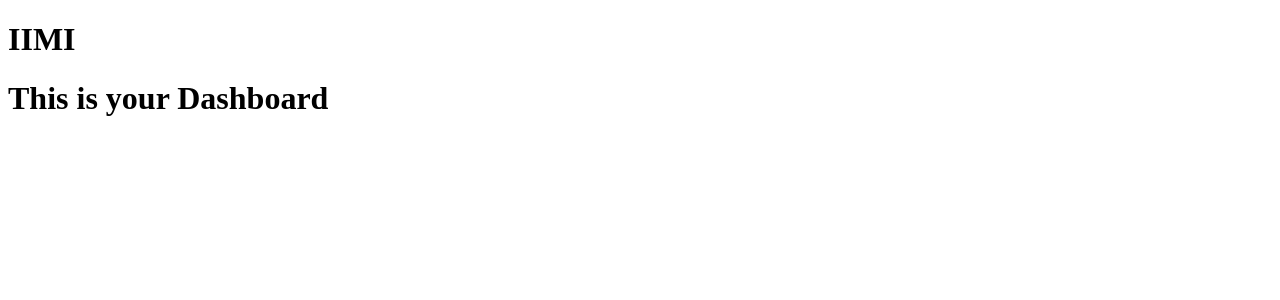
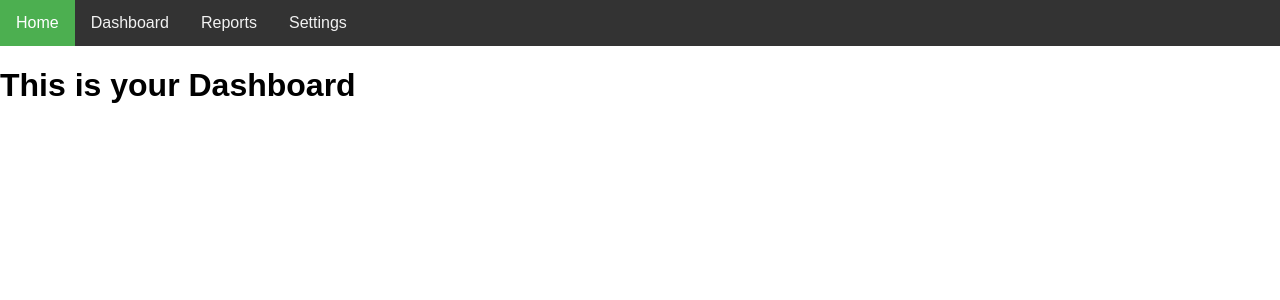
Before and after one commit to shopsimplify/invmanagerfront, a React (Vite) app: page / in a window 1280 px wide. Shown: the top 300 px of the page. Built offline with nearby package versions, Linux system fonts and the light colour scheme.

Commit message:
update on index, created navbar and css for it

```diff
--- a/index.html
+++ b/index.html
@@ -4,6 +4,7 @@
     <meta charset="UTF-8" />
     <link rel="icon" type="image/svg+xml" href="/vite.svg" />
     <meta name="viewport" content="width=device-width, initial-scale=1.0" />
+    <link rel="stylesheet" href="/src/css/navbar.css">
     <title>Inventory Manager | IIMI</title>
   </head>
   <body>
--- /dev/null
+++ b/src/css/navbar.css
@@ -0,0 +1,29 @@
+body {
+    margin: 0;
+    padding: 0;
+    font-family: Arial, sans-serif;
+  }
+
+  .navbar {
+    background-color: #333;
+    overflow: hidden;
+  }
+
+  .navbar a {
+    float: left;
+    display: block;
+    color: #f2f2f2;
+    text-align: center;
+    padding: 14px 16px;
+    text-decoration: none;
+  }
+
+  .navbar a:hover {
+    background-color: #ddd;
+    color: black;
+  }
+
+  .navbar a.active {
+    background-color: #4CAF50;
+    color: white;
+  }
--- a/src/dashboard.jsx
+++ b/src/dashboard.jsx
@@ -4,9 +4,6 @@ function DashBoard() {
     return (
         <>
             <h1>This is your Dashboard</h1>
-
-
-
         </>
 
     )
--- a/src/main.jsx
+++ b/src/main.jsx
@@ -1,11 +1,12 @@
 import React from 'react'
 import ReactDOM from 'react-dom/client'
-import App from './App.jsx'
 import DashBoard from './dashboard.jsx'
+import NavBar from './navbar.jsx'
+
 
 ReactDOM.createRoot(document.getElementById('root')).render(
   <React.StrictMode>
-    <App />
+    <NavBar/>
     <DashBoard/>
   </React.StrictMode>,
 )
--- /dev/null
+++ b/src/navbar.jsx
@@ -0,0 +1,16 @@
+
+
+function NavBar() {
+    return (
+        <>
+            <div class="navbar">
+                <a class="active" href="#home">Home</a>
+                <a href="#dashboard">Dashboard</a>
+                <a href="#reports">Reports</a>
+                <a href="#settings">Settings</a>
+            </div>
+        </>
+    )
+}
+
+export default NavBar;
```
